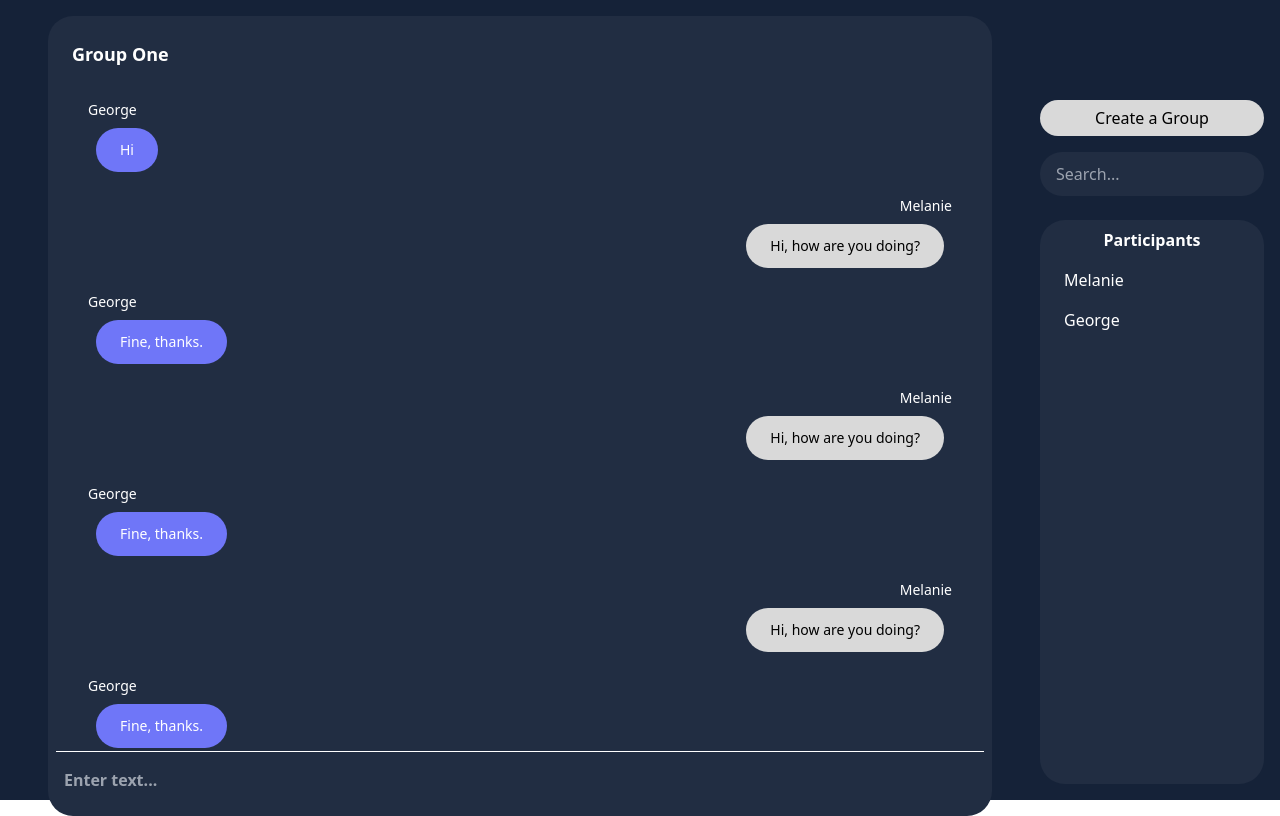
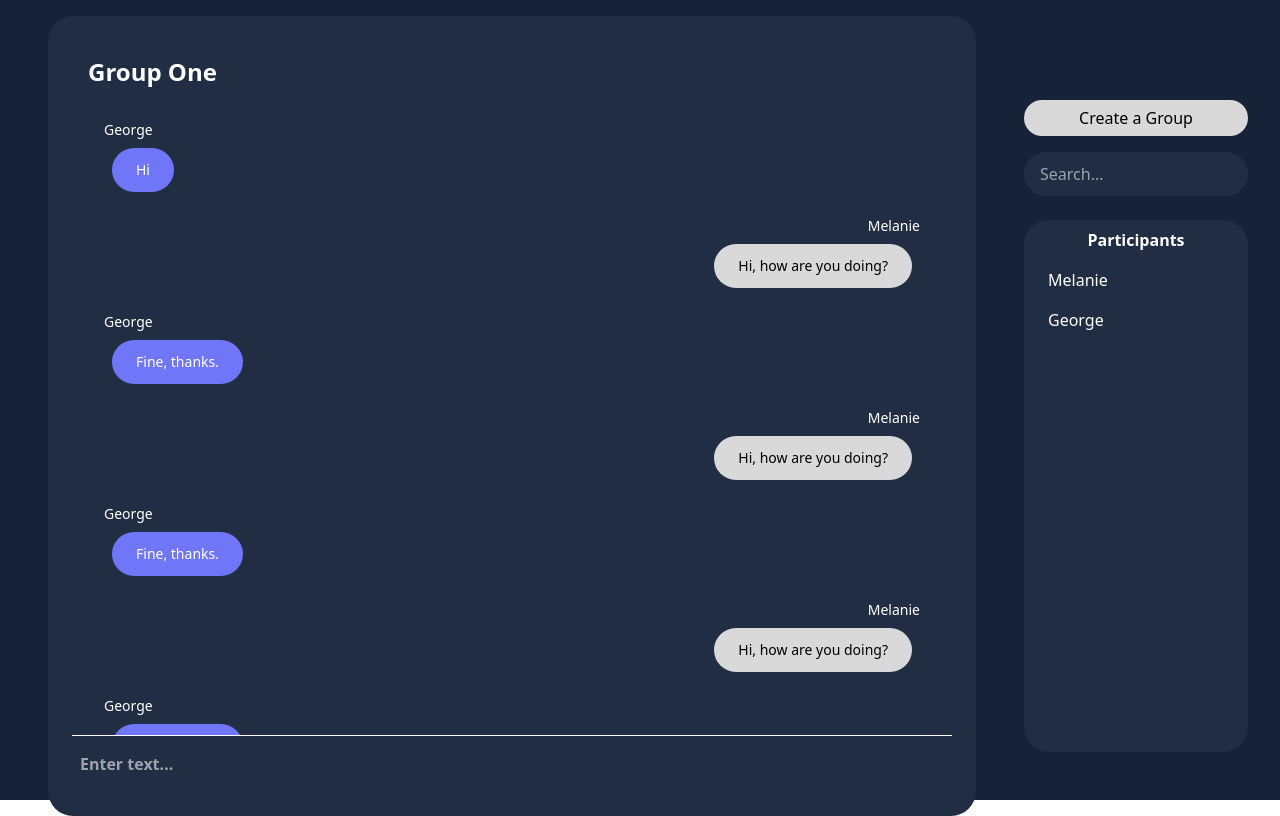
Before and after one commit to CaimeoAI/final_project_group_one, a React (Create React App) app in the folder client/: page / in a window 1280 px wide. Built offline with nearby package versions, Linux system fonts and the light colour scheme.

Commit message:
adjustments to fontsize, margins and paddings on tablet size

```diff
--- a/client/src/components/Chat/ChatFeed.js
+++ b/client/src/components/Chat/ChatFeed.js
@@ -17,7 +17,8 @@ export default function ChatFeed() {
 
             lg:max-h-[820px]
             lg:mx-8
-            lg:my-auto"
+            lg:my-auto
+            lg:p-6"
 
         style={{backgroundColor:"#212D42"}}>
 
--- a/client/src/components/Chat/ChatGroupSelector.js
+++ b/client/src/components/Chat/ChatGroupSelector.js
@@ -1,6 +1,6 @@
 export default function ChatGroupSelector(props) {
   return (
-    <div className="p-4 text-left text-lg font-bold">
+    <div className="p-4 text-left text-lg font-bold lg:text-2xl">
         <h1>{props.groupName}</h1>
     </div>
   )
--- a/client/src/pages/ChatComponent.js
+++ b/client/src/pages/ChatComponent.js
@@ -18,7 +18,7 @@ export default function ChatComponent() {
                 lg:flex-row-reverse"
                 style={{backgroundColor:"#152238"}}>
 
-                <div className="flex flex-col lg:ml-4 lg:mt-20">
+                <div className="flex flex-col lg:mx-4 lg:mt-20 lg:mb-8">
                     <ChatCreateGroup/>
                     <ChatSearch/>
                     <ChatParticipants/>
```
